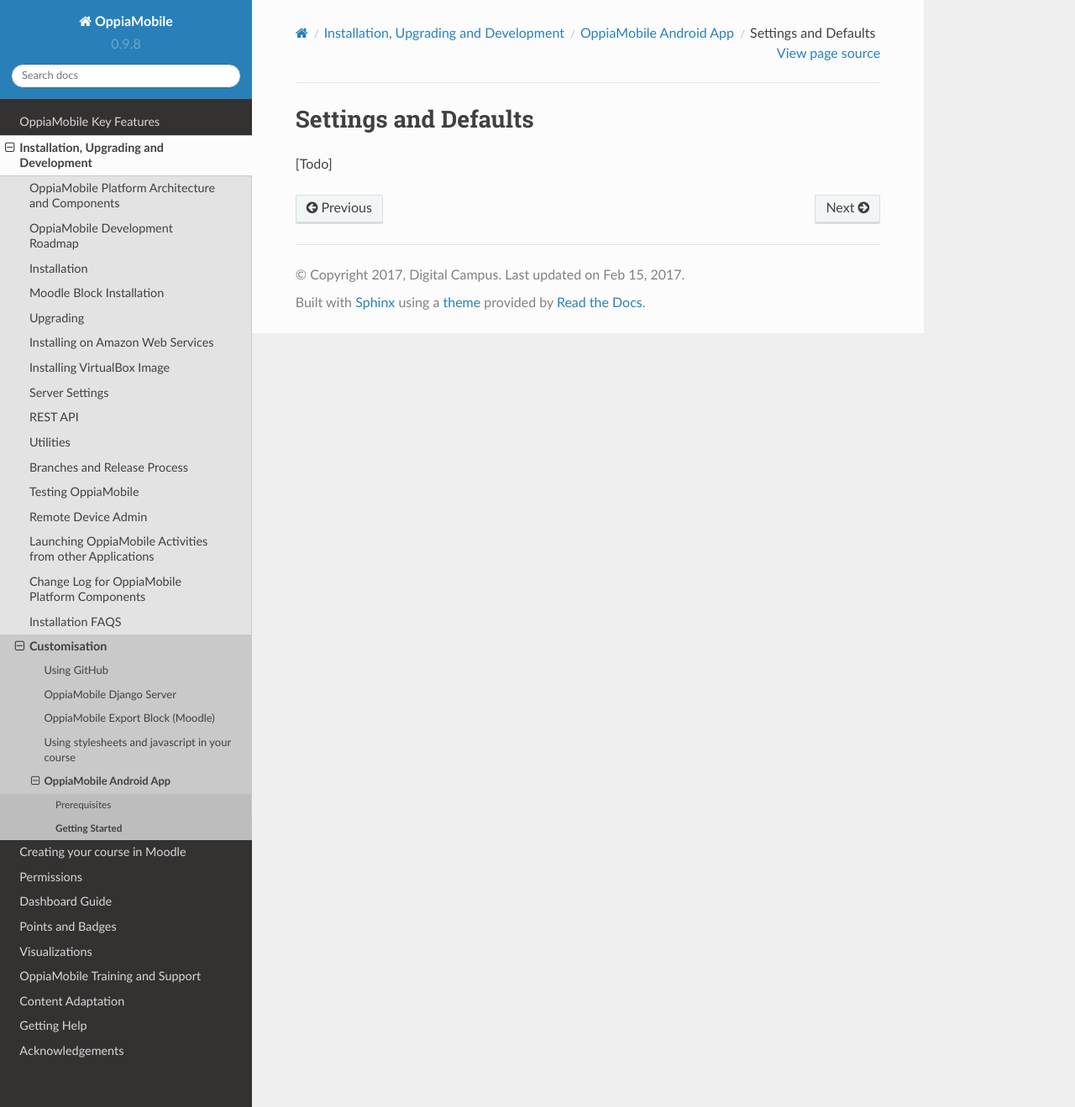
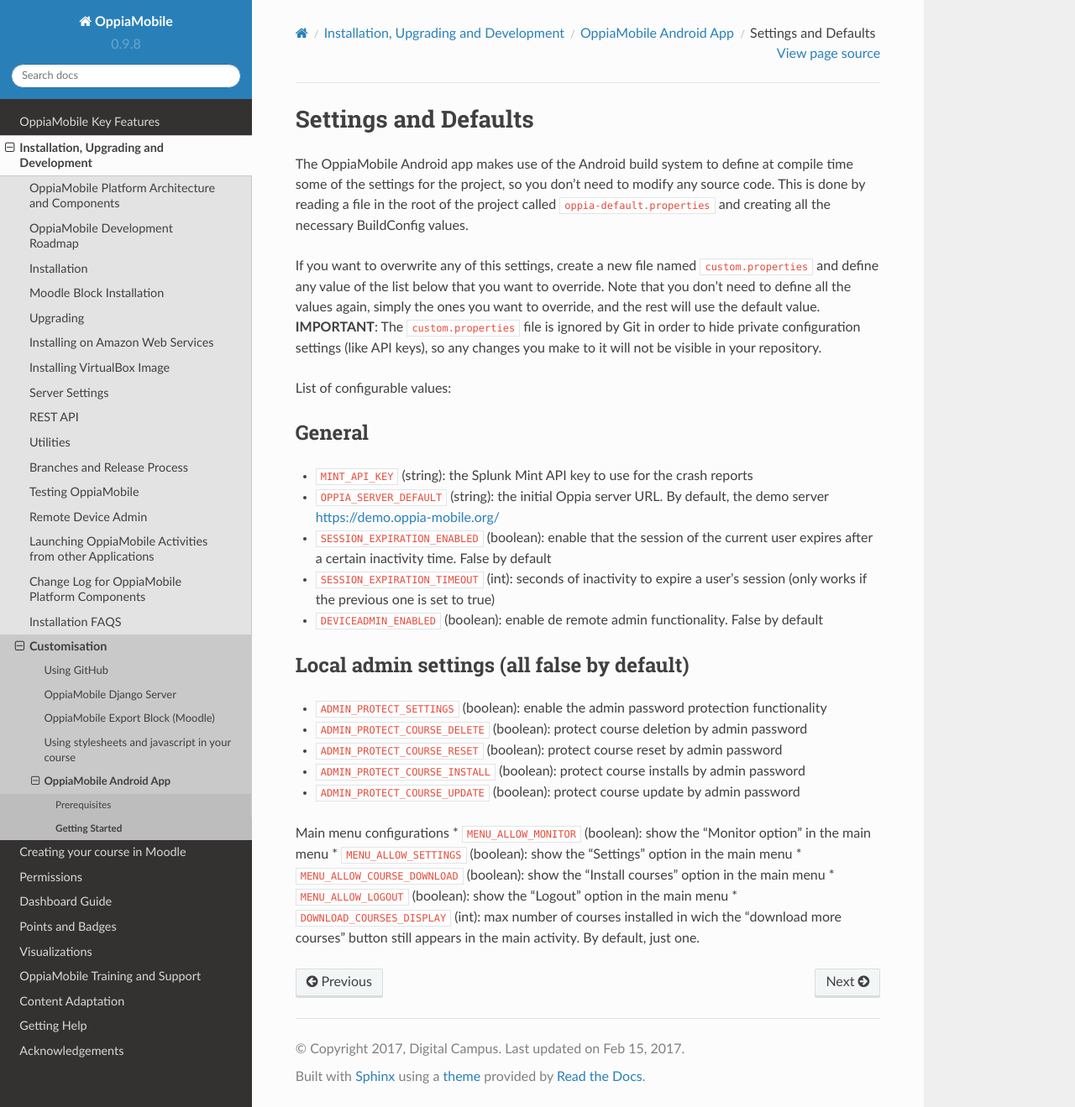
Before and after one commit to DigitalCampus/django-oppia, a Sphinx documentation site: the page built from docs/dev/client/settings.rst, in a window 1280 px wide and 1319 px high. Shown: the whole window at 84% size. Built offline with Sphinx 7.4.7 and the Read the Docs theme 2.0.0, drawn with Linux system fonts in a browser that asks for light colours; the version number is read from the project's files by our own code.

Commit message:
#399: Added docs about app settings

```diff
--- a/docs/dev/client/settings.rst
+++ b/docs/dev/client/settings.rst
@@ -1,4 +1,32 @@
 Settings and Defaults
 ========================
 
-[Todo]
+The OppiaMobile Android app makes use of the Android build system to define at compile time some of the settings for the project, so you don't need to modify any source code. This is done by reading a file in the root of the project called ``oppia-default.properties`` and creating all the necessary BuildConfig values.
+
+If you want to overwrite any of this settings, create a new file named ``custom.properties`` and define any value of the list below that you want to override. Note that you don't need to define all the values again, simply the ones you want to override, and the rest will use the default value.
+**IMPORTANT**: The ``custom.properties`` file is ignored by Git in order to hide private configuration settings (like API keys), so any changes you make to it will not be visible in your repository.
+
+List of configurable values:
+
+General
+^^^^^^^
+* ``MINT_API_KEY`` (string): the Splunk Mint API key to use for the crash reports
+* ``OPPIA_SERVER_DEFAULT`` (string): the initial Oppia server URL. By default, the demo server https://demo.oppia-mobile.org/
+* ``SESSION_EXPIRATION_ENABLED`` (boolean): enable that the session of the current user expires after a certain inactivity time. False by default
+* ``SESSION_EXPIRATION_TIMEOUT`` (int): seconds of inactivity to expire a user's session (only works if the previous one is set to true)
+* ``DEVICEADMIN_ENABLED`` (boolean): enable de remote admin functionality. False by default
+
+Local admin settings (all false by default)
+^^^^^^^^^^^^^^^^^^^^^^^^^^^^^^^^^^^^^^^^^^
+* ``ADMIN_PROTECT_SETTINGS`` (boolean): enable the admin password protection functionality
+* ``ADMIN_PROTECT_COURSE_DELETE`` (boolean): protect course deletion by admin password
+* ``ADMIN_PROTECT_COURSE_RESET`` (boolean): protect course reset by admin password
+* ``ADMIN_PROTECT_COURSE_INSTALL`` (boolean): protect course installs by admin password
+* ``ADMIN_PROTECT_COURSE_UPDATE`` (boolean): protect course update by admin password
+
+Main menu configurations
+* ``MENU_ALLOW_MONITOR`` (boolean): show the "Monitor option" in the main menu
+* ``MENU_ALLOW_SETTINGS`` (boolean): show the "Settings" option in the main menu
+* ``MENU_ALLOW_COURSE_DOWNLOAD`` (boolean): show the "Install courses" option in the main menu
+* ``MENU_ALLOW_LOGOUT`` (boolean): show the "Logout" option in the main menu
+* ``DOWNLOAD_COURSES_DISPLAY`` (int): max number of courses installed in wich the "download more courses" button still appears in the main activity. By default, just one.
```
